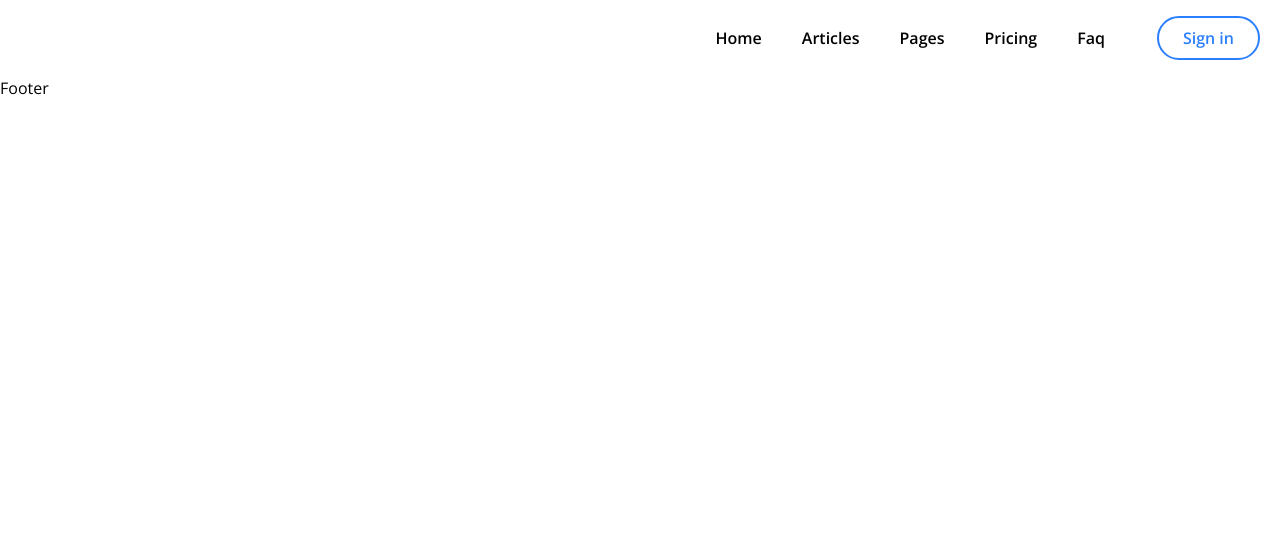
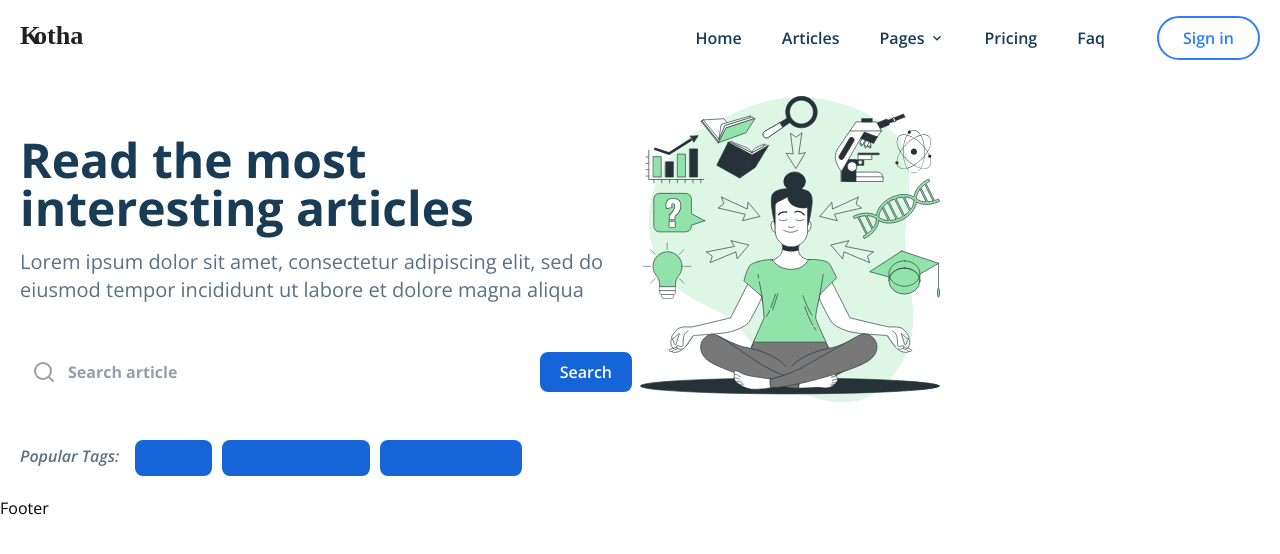
Before and after one commit to ashikurrafi/Blog, a React (Vite) app in the folder client/: page /register in a window 1280 px wide. Shown: the top 554 px of the page. Built offline with nearby package versions, Linux system fonts and the light colour scheme.

Commit message:
Hero with bugs

```diff
--- a/client/src/components/Header.jsx
+++ b/client/src/components/Header.jsx
@@ -1,43 +1,107 @@
+import { useState } from "react";
+import { AiOutlineClose, AiOutlineMenu } from "react-icons/ai";
+import { MdKeyboardArrowDown } from "react-icons/md";
+
 import { images } from "../constants";
 
 const navItemsInfo = [
-  { name: "Home" },
-  { name: "Articles" },
-  { name: "Pages" },
-  { name: "Pricing" },
-  { name: "Faq" },
+  { name: "Home", type: "link" },
+  { name: "Articles", type: "link" },
+  { name: "Pages", type: "dropdown", items: ["About us", "Contact us"] },
+  { name: "Pricing", type: "link" },
+  { name: "Faq", type: "link" },
 ];
 
-const NavItem = ({ name }) => {
+const NavItem = ({ item }) => {
+  const [dropdown, setDropdown] = useState(false);
+  const toggleDropdownHandler = () => {
+    setDropdown((curState) => {
+      return !curState;
+    });
+  };
   return (
     <>
       <li className="relative group">
-        <a href="/" className="px-4 py-2">
-          {name}
-        </a>
-        <span className="text-blue-500 absolute transition-all duration-500 font-bold right-0 top-0 group-hover:right-[90%] opacity-0 group-hover:opacity-100">
-          /
-        </span>
+        {item.type === "link" ? (
+          <>
+            <a href="/" className="px-4 py-2">
+              {item.name}
+            </a>
+            <span className="cursor-pointer text-blue-500 absolute transition-all duration-500 font-bold right-0 top-0 group-hover:right-[90%] opacity-0 group-hover:opacity-100">
+              /
+            </span>
+          </>
+        ) : (
+          <div className="flex flex-col items-center">
+            <button
+              className="px-4 py-2 flex gap-x-1 items-center"
+              onClick={toggleDropdownHandler}
+            >
+              <span>{item.name}</span>
+              <MdKeyboardArrowDown />
+            </button>
+            <div
+              className={`${
+                dropdown ? "block" : "hidden"
+              } lg:hidden transition-all duration-500 pt-4 lg:absolute lg:bottom-0 lg:right-0 lg:transform lg:translate-y-full lg:group-hover:block w-max`}
+            >
+              <ul className="bg-dark-soft lg:bg-transparent text-center flex flex-col shadow-lg rounded-lg overflow-hidden">
+                {item.items.map((page) => (
+                  <a
+                    href="/"
+                    className="hover:bg-dark-hard hover:text-white px-4 py-2 text-white lg:text-dark-soft"
+                  >
+                    {page}
+                  </a>
+                ))}
+              </ul>
+            </div>
+          </div>
+        )}
       </li>
     </>
   );
 };
 
 const Header = () => {
+  const [navIsVisible, setNavIsVisible] = useState(false);
+  const navVisibilityHandler = () => {
+    setNavIsVisible((curState) => {
+      return !curState;
+    });
+  };
+
   return (
     <>
-      <section>
+      <section className="sticky top-0 left-0 right-0 z-50">
         <header className="container mx-auto px-5 flex justify-between py-4 items-center">
           <div>
-            <img src={images.Logo} alt="logo" />
+            <img className="w-16" src={images.Logo} alt="logo" />
           </div>
-          <div className="flex gap-x-9 items-center">
-            <ul className="flex gap-x-2 font-semibold">
+          <div className="lg:hidden z-50">
+            {navIsVisible ? (
+              <AiOutlineClose
+                className="w-6 h-6"
+                onClick={navVisibilityHandler}
+              />
+            ) : (
+              <AiOutlineMenu
+                className="w-6 h-6"
+                onClick={navVisibilityHandler}
+              />
+            )}
+          </div>
+          <div
+            className={`${
+              navIsVisible ? "right-0" : "-right-full"
+            } transition-all duration-300 mt-[56px] lg:mt-0 bg-dark-hard lg:bg-transparent z-[49] flex flex-col w-full lg:w-auto justify-center lg:justify-end lg:flex-row fixed top-0 bottom-0 lg:static gap-x-9 items-center`}
+          >
+            <ul className="text-white items-center gap-y-5 lg:text-dark-soft flex flex-col lg:flex-row gap-x-2 font-semibold">
               {navItemsInfo.map((item) => (
-                <NavItem key={item.name} name={item.name} />
+                <NavItem key={item.name} item={item} />
               ))}
             </ul>
-            <button className="border-2 border-blue-500 px-6 py-2 rounded-full text-blue-500 font-semibold hover:bg-blue-500 hover:text-white transition-all duration-300">
+            <button className="mt-5 lg:mt-0 border-2 border-blue-500 px-6 py-2 rounded-full text-blue-500 font-semibold hover:bg-blue-500 hover:text-white transition-all duration-300">
               Sign in
             </button>
           </div>
--- a/client/src/pages/home/HomePage.jsx
+++ b/client/src/pages/home/HomePage.jsx
@@ -1,9 +1,12 @@
 import MainLayout from "../../components/MainLayout";
+import Hero from "./container/Hero";
 
 const HomePage = () => {
   return (
     <>
-      <MainLayout></MainLayout>
+      <MainLayout>
+        <Hero />
+      </MainLayout>
     </>
   );
 };
--- /dev/null
+++ b/client/src/pages/home/container/Hero.jsx
@@ -0,0 +1,59 @@
+import { FiSearch } from "react-icons/fi";
+
+import { images } from "../../../constants";
+
+const Hero = () => {
+  return (
+    <>
+      <section className="container mx-auto flex flex-col px-5 py-5 lg:flex-row">
+        <div className="mt-10 lg:w-1/2">
+          <h1 className="font-roboto text-3xl text-center font-bold text-dark-soft md:text-5xl lg:text-left lg:max-w-[540px]">
+            Read the most interesting articles
+          </h1>
+          <p className="text-dark-light mt-4 text-center md:text-xl lg:text-left">
+            Lorem ipsum dolor sit amet, consectetur adipiscing elit, sed do
+            eiusmod tempor incididunt ut labore et dolore magna aliqua
+          </p>
+          <div className="flex flex-col gap-y-2.5 mt-10 relative">
+            <div className="relative">
+              <FiSearch className="absolute left-3 top-1/2 -translate-y-1/2 w-6 h-6 text-[#959EAD]" />
+              <input
+                className="placeholder:font-bold font-semibold text-dark-soft placeholder:text-[#959EAD] rounded-lg pl-12 pr-3 w-full py-3 focus:outline-none shadow-[rgba(13,_38,_76,_0.19)_0px_9px_20px] md:py-4"
+                type="text"
+                placeholder="Search article"
+              />
+            </div>
+            <button className="w-full bg-primary text-white font-semibold rounded-lg px-5 py-3 md:absolute md:right-2 md:top-1/2 md:-translate-y-1/2 md:w-fit md:py-2">
+              Search
+            </button>
+          </div>
+          <div className="flex mt-4 flex-col lg:flex-row lg:items-start lg:flex-nowrap lg:gap-x-4 lg:mt-7">
+            <span className="text-dark-light font-semibold italic mt-2 lg:mt-4">
+              Popular Tags:
+            </span>
+            <ul className="flex flex-wrap gap-x-2.5 gap-y-2.5 mt-3">
+              <li className="rounded-lg bg-primary bg-opacity-10 px-3 py-1.5 text-primary font-semibold">
+                Design
+              </li>
+              <li className="rounded-lg bg-primary bg-opacity-10 px-3 py-1.5 text-primary font-semibold">
+                User Experience
+              </li>
+              <li className="rounded-lg bg-primary bg-opacity-10 px-3 py-1.5 text-primary font-semibold">
+                User Interfaces
+              </li>
+            </ul>
+          </div>
+        </div>
+        <div className="hidden lg:block lg:1/2">
+          <img
+            className="w-full"
+            src={images.HeroImage}
+            alt="users are reading articles"
+          />
+        </div>
+      </section>
+    </>
+  );
+};
+
+export default Hero;
```
